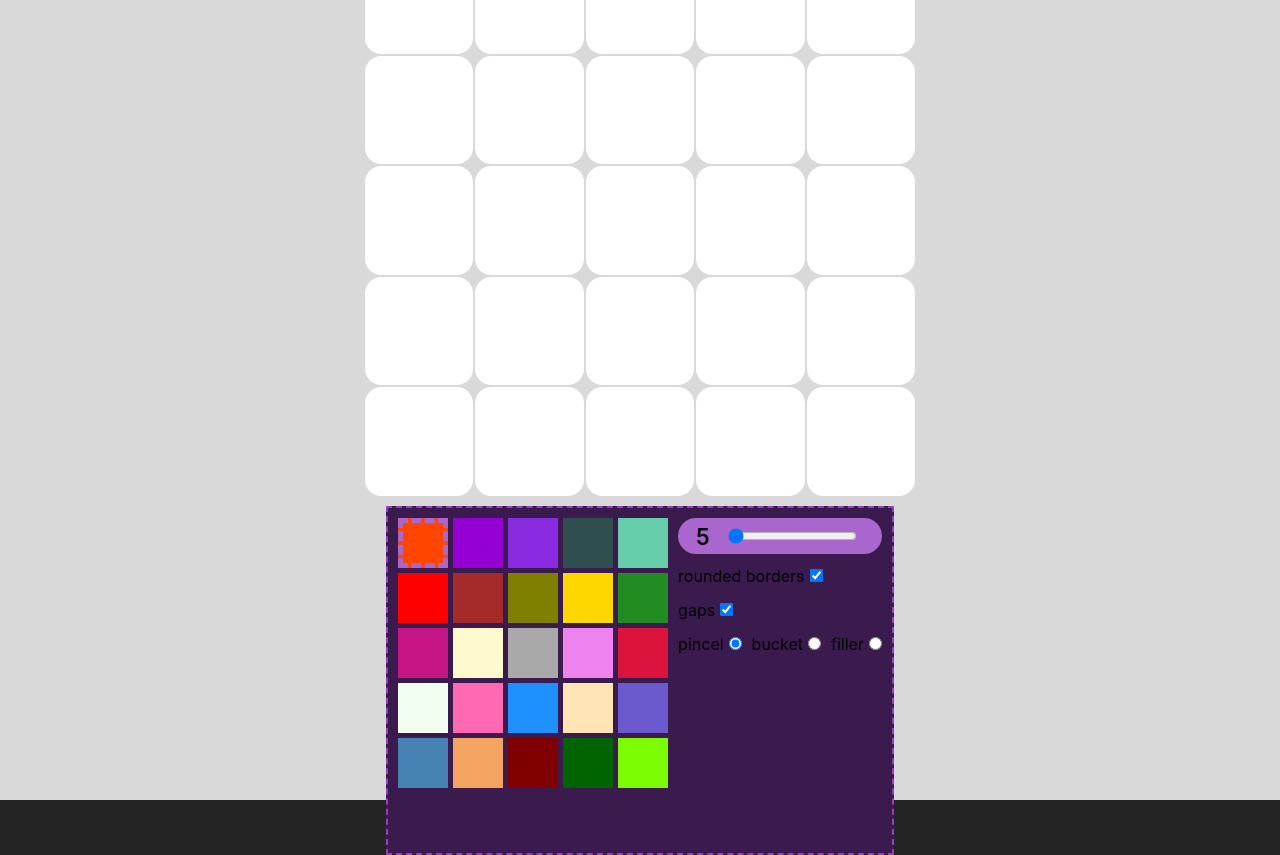
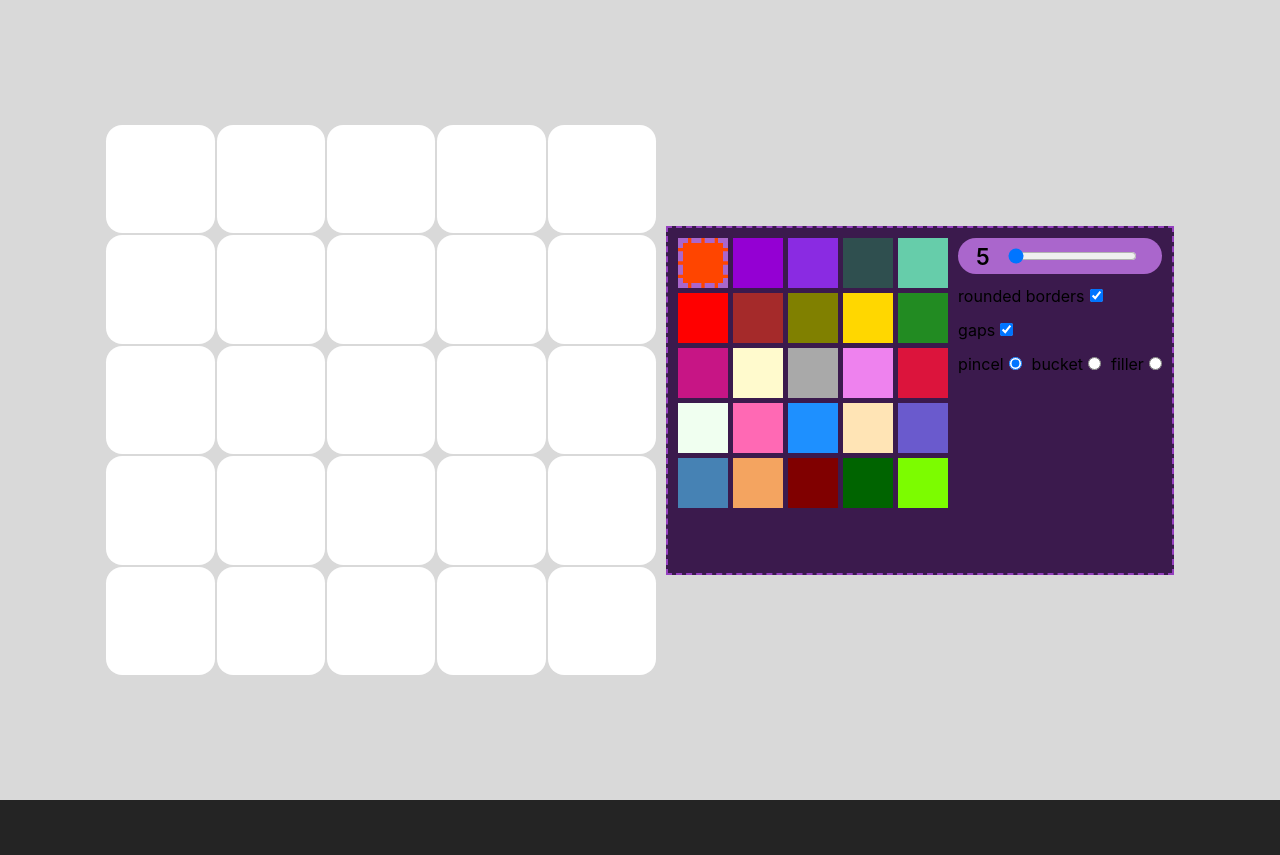
Before and after one commit to CrgioYalux/pixaday, a React (Vite) app: page / in a window 1280 px wide. After the commit the page ends 800 px from the top, so only its background shows below. Built offline with nearby package versions, Linux system fonts and the light colour scheme.

Commit message:
feat: wrap flow in app component for smaller vw

```diff
--- a/src/components/App/App.css
+++ b/src/components/App/App.css
@@ -3,7 +3,8 @@
     height: 95vh;
 
     display: flex;
-    flex-direction: column;
+    flex-direction: row;
+    flex-wrap: wrap;
     justify-content: center;
     align-items: center;
 
```
